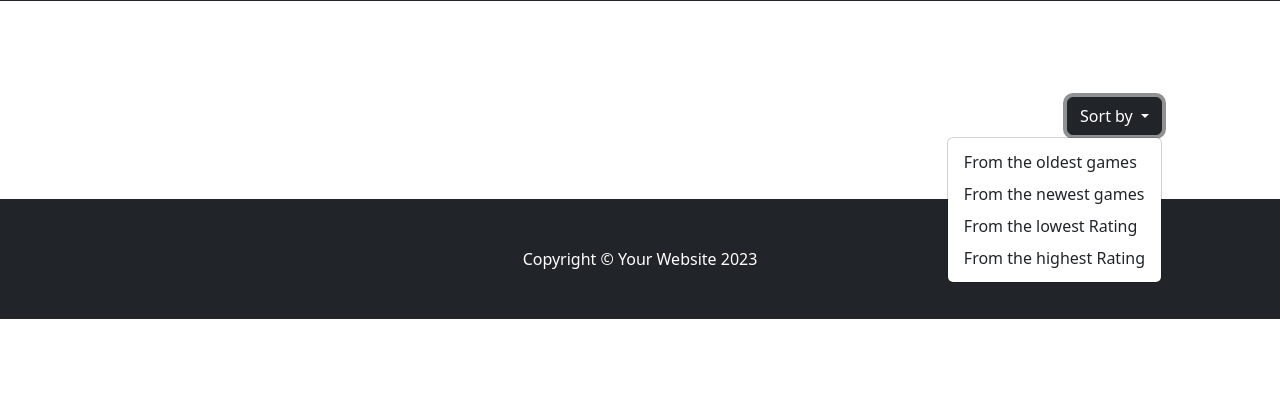
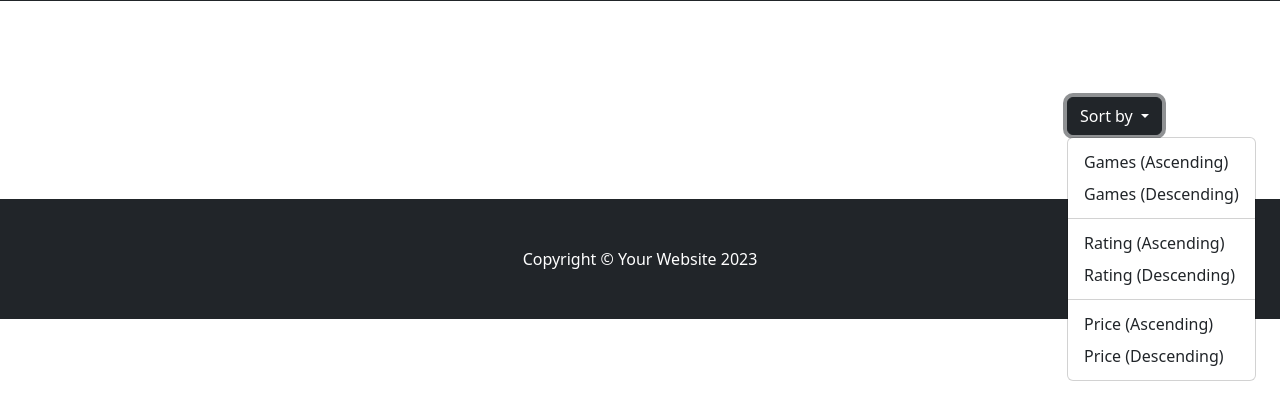
Before and after one commit to IllyaShparuk/djangoCICD, a Django app: page /sort_date in a window 1280 px wide, after a click on "Sort by". Shown: the part 352-772 px from the top of the page. Run offline with Django 5.2, Linux system fonts and the light colour scheme; data that the repository does not hold is empty; some libraries are stand-ins or nearby versions.

Commit message:
Commit_SortByPrice

```diff
--- a/djangoCICD/urls.py
+++ b/djangoCICD/urls.py
@@ -23,7 +23,7 @@ from main.views import home
 from account.views import sign_up
 from cart.views import add_to_cart, open_cart, delete_from_cart
 from user_games_lib.views import add_items_to_lib, open_user_lib
-from main.views import sort_date, sort_rating
+from main.views import sort_date, sort_rating, sort_price
 
 
 urlpatterns = [
@@ -37,7 +37,8 @@ urlpatterns = [
     path('add_items_to_lib', add_items_to_lib, name='add_items_to_lib'),
     path('open_user_lib', open_user_lib, name='open_user_lib'),
     path('sort_date', sort_date, name='sort_date'),
-    path('sort_rating', sort_rating, name='sort_rating')
+    path('sort_rating', sort_rating, name='sort_rating'),
+    path('sort_price', sort_price, name='sort_price')
 ]
 
 
--- a/main/templates/main.html
+++ b/main/templates/main.html
@@ -10,10 +10,14 @@
                         Sort by
                     </button>
                     <ul class="dropdown-menu" aria-labelledby="sortMenuButton">
-                        <li><a class="dropdown-item" href="{% url 'sort_date' %}?sort=asc">From the oldest games</a></li>
-                        <li><a class="dropdown-item" href="{% url 'sort_date' %}?sort=desc">From the newest games </a></li>
-                         <li><a class="dropdown-item" href="{% url 'sort_rating' %}?sort=asc">From the lowest Rating</a></li>
-                        <li><a class="dropdown-item" href="{% url 'sort_rating' %}?sort=desc">From the highest Rating</a></li>
+                        <li><a class="dropdown-item" href="{% url 'sort_date' %}?sort=asc"> Games (Ascending)</a></li>
+                        <li><a class="dropdown-item" href="{% url 'sort_date' %}?sort=desc"> Games (Descending)</a></li>
+                        <div class="dropdown-divider"></div>
+                         <li><a class="dropdown-item" href="{% url 'sort_rating' %}?sort=asc">Rating (Ascending)</a></li>
+                        <li><a class="dropdown-item" href="{% url 'sort_rating' %}?sort=desc">Rating (Descending)</a></li>
+                        <div class="dropdown-divider"></div>
+                        <li><a class="dropdown-item" href="{% url 'sort_price' %}?sort=asc"> Price (Ascending)</a></li>
+                        <li><a class="dropdown-item" href="{% url 'sort_price' %}?sort=desc"> Price (Descending)</a></li>
                     </ul>
                 </div>
             </div>
--- a/main/views.py
+++ b/main/views.py
@@ -24,3 +24,12 @@ def sort_rating(request):
     else:
         games = Game.objects.all().order_by('rating')
     return render(request, 'main.html', {'games': games, 'sort_order': sort_order})
+
+
+def sort_price(request):
+    sort_order = request.GET.get('sort')
+    if sort_order == 'desc':
+        games = Game.objects.all().order_by('-price')
+    else:
+        games = Game.objects.all().order_by('price')
+    return render(request, 'main.html', {'games': games, 'sort_order': sort_order})
```
